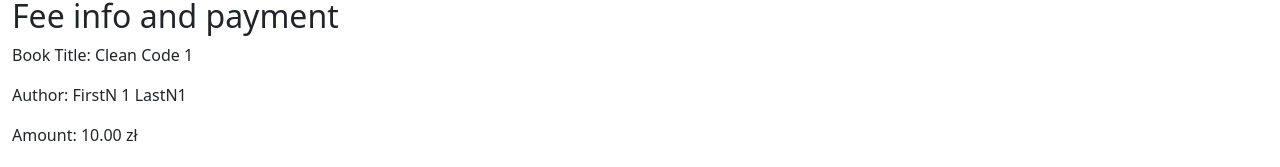
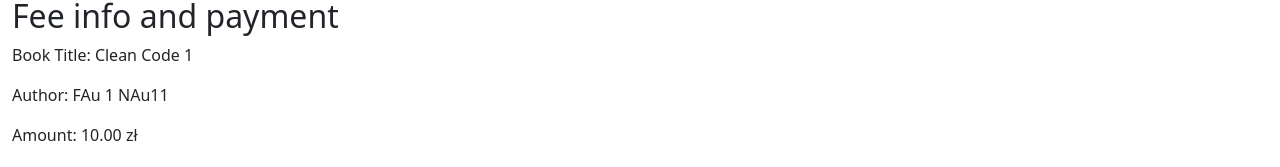
Before and after one commit to pterq/LibraryWeb, a React (Vite) app in the folder library-client/: page /fee/1 in a window 1280 px wide. Shown: the part 145-312 px from the top of the page. Built offline with nearby package versions, Linux system fonts and the light colour scheme.

Commit message:
front mocks

```diff
--- a/library-client/src/component/data/MockData.ts
+++ b/library-client/src/component/data/MockData.ts
@@ -104,16 +104,16 @@ const mockReservation: ReservationType = {
 
 //fill mock data arrays with multiple copies of the mock data with different ids
 const mockUsers: UserType[] = Array.from({ length: 5 }, (_, i) => ({
-	firstName: `FirstN ${i + 1}`,
-	lastName: `LastN${i + 1}`,
+	firstName: `FUs${i + 1}`,
+	lastName: `NUs${i + 1}${i + 1}`,
 	email: `user${i + 1}@example.com`,
 	role: "USER",
 	userId: i + 1,
 }));
 
 const mockAuthors: AuthorType[] = Array.from({ length: 5 }, (_, i) => ({
-	firstName: `FirstN ${i + 1}`,
-	lastName: `LastN${i + 1}`,
+	firstName: `FAu ${i + 1}`,
+	lastName: `NAu${i + 1}${i + 1}`,
 	bio: `Bio of author ${i + 1}`,
 	id: i + 1,
 }));
```
